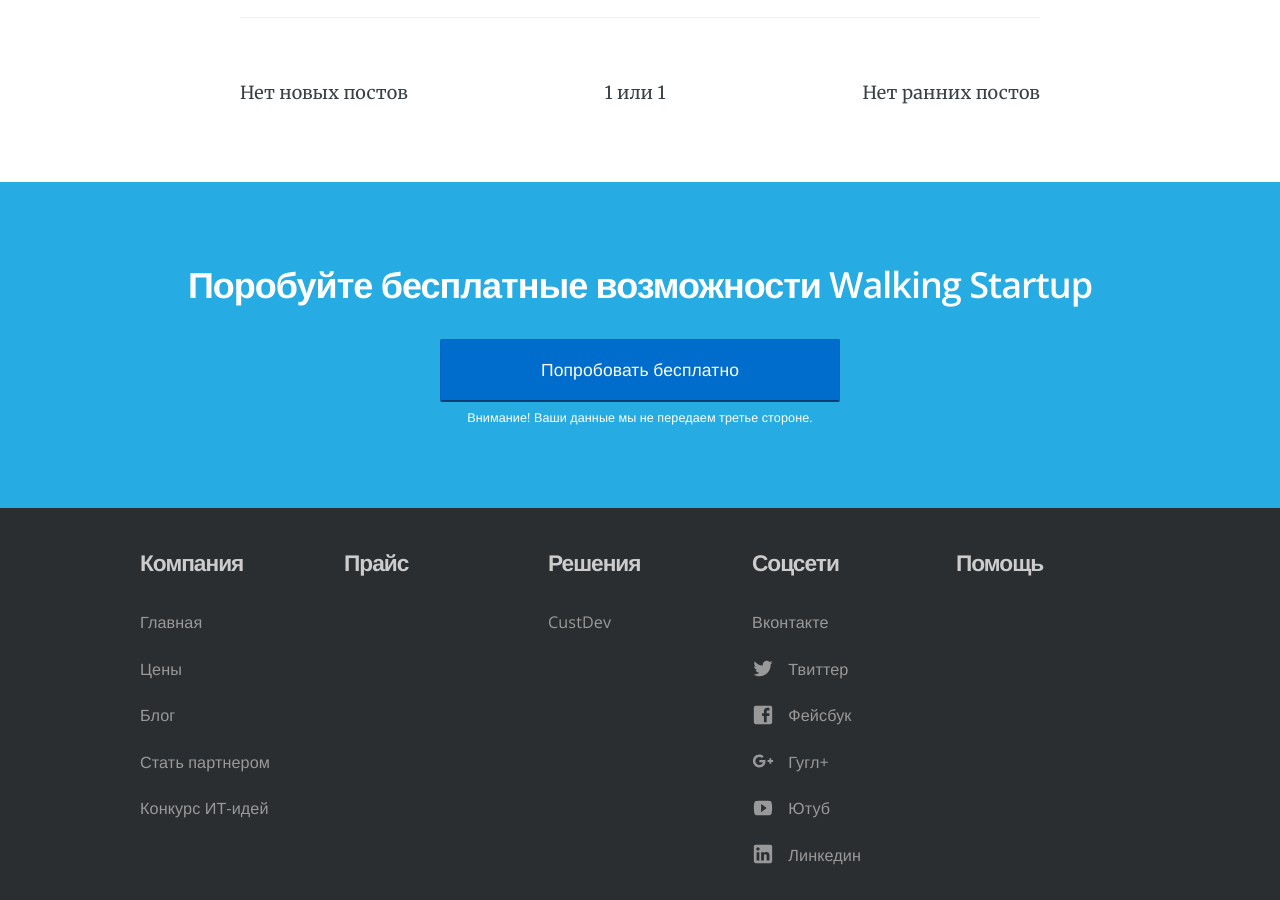
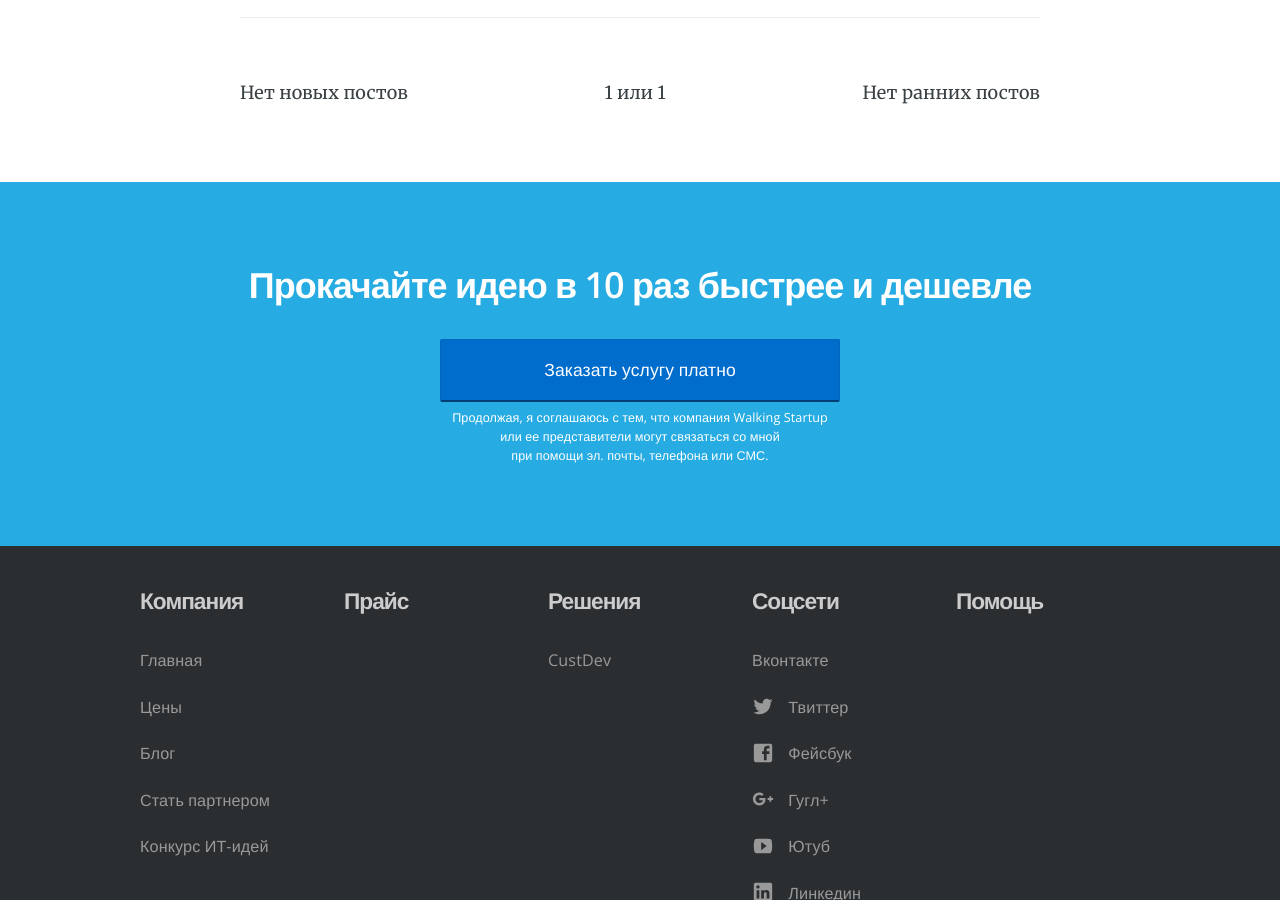
Before and after one commit to RakhimyanTim/walkingstartup.github.io, a Jekyll site: the page built from blog/index.html, in a window 1280 px wide and 900 px high, scrolled down 623 px. Built offline with Jekyll 4.4.1, drawn with Linux system fonts in a browser that asks for light colours; nearby versions of some CDN libraries; the list of posts is cut into pages by our own code.

Commit message:
Update index.html

```diff
--- a/blog/index.html
+++ b/blog/index.html
@@ -64,8 +64,8 @@
 
 <section class="bright-section centered">
 	<div class="container">
-		<h2>Поробуйте бесплатные возможности Walking Startup</h2>
-		<p style="margin:0;"><a href="https://goo.gl/forms/BOPSObq5b1onzGkc2" class="btn btn-primary btn-large btn-block btn-centered sign-up">Попробовать бесплатно</a>
-		<span class="btn-sub-text new-content">Внимание! Ваши данные мы не передаем третье стороне.</span></p>
+		<h2>Прокачайте идею в 10 раз быстрее и дешевле</h2>
+		<p style="margin:0;"><a href="https://goo.gl/forms/BOPSObq5b1onzGkc2" class="btn btn-primary btn-large btn-block btn-centered sign-up">Заказать услугу платно</a>
+		<span class="btn-sub-text new-content">Продолжая, я соглашаюсь с тем, что компания Walking Startup <br>или ее представители могут связаться со мной <br>при помощи эл. почты, телефона или СМС.</span></p>
 	</div>
 </section>
```
